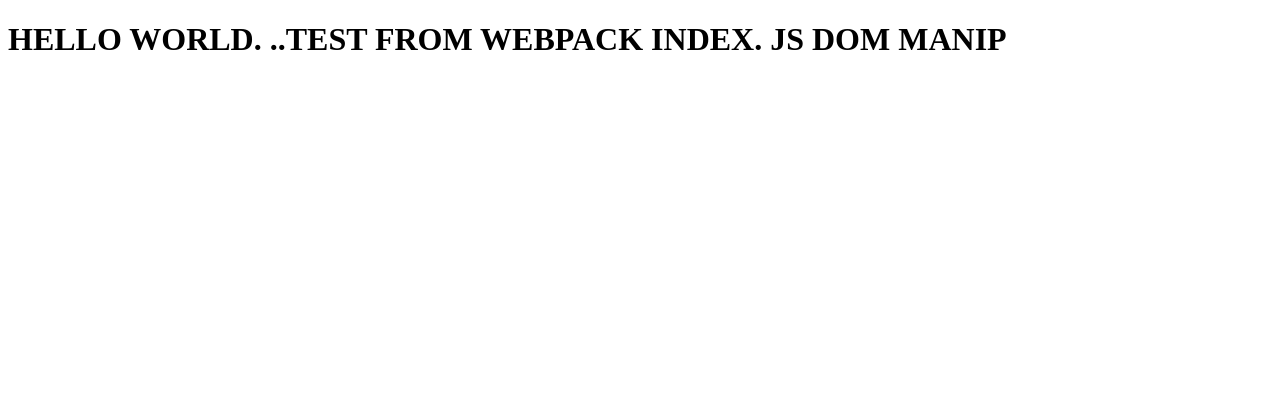
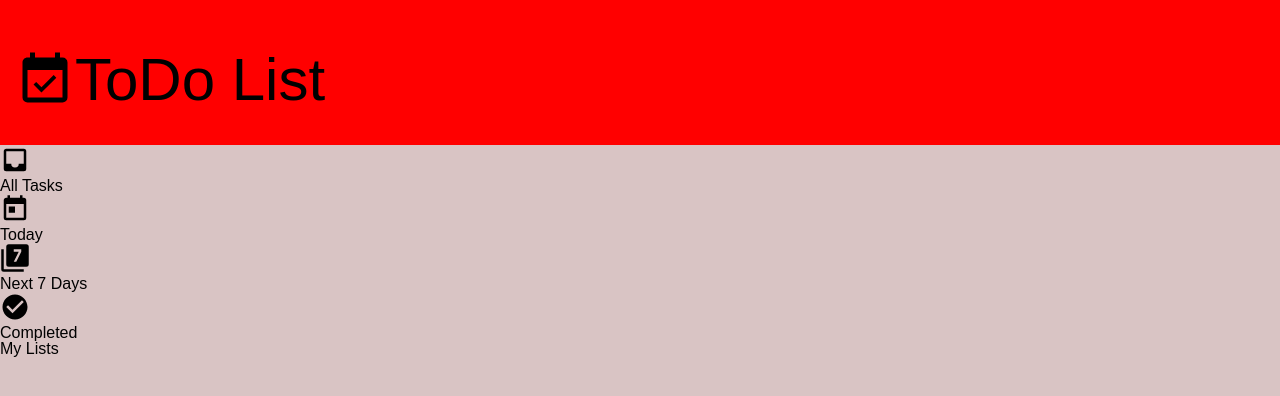
Before and after one commit to arsharora017/odin-todo_list, a website built with webpack: page dist/index.html in a window 1280 px wide. Built offline with Linux system fonts and the light colour scheme.

Commit message:
work on page layout. create header and style it.

```diff
--- a/package.json
+++ b/package.json
@@ -38,6 +38,7 @@
     "commander": "^2.20.3",
     "cross-spawn": "^7.0.3",
     "cssesc": "^3.0.0",
+    "date-fns": "^2.30.0",
     "electron-to-chromium": "^1.4.467",
     "enhanced-resolve": "^5.15.0",
     "envinfo": "^7.10.0",
--- a/src/index.js
+++ b/src/index.js
@@ -1,7 +1 @@
-// Testing out webpack initial setup of index.js
-console.log("testing index.js webpack");
-// Testing out DOM manip via webpack
-const contentDiv = document.querySelector(".content");
-const testH1 = document.createElement("h1");
-testH1.textContent = "HELLO WORLD. ..TEST FROM WEBPACK INDEX. JS DOM MANIP";
-contentDiv.appendChild(testH1);
+import "./style.css";
--- a/src/style.css
+++ b/src/style.css
@@ -0,0 +1,178 @@
+/* Meyer reset */
+/* http://meyerweb.com/eric/tools/css/reset/
+   v2.0 | 20110126
+   License: none (public domain)
+*/
+
+html,
+body,
+div,
+span,
+applet,
+object,
+iframe,
+h1,
+h2,
+h3,
+h4,
+h5,
+h6,
+p,
+blockquote,
+pre,
+a,
+abbr,
+acronym,
+address,
+big,
+cite,
+code,
+del,
+dfn,
+em,
+img,
+ins,
+kbd,
+q,
+s,
+samp,
+small,
+strike,
+strong,
+sub,
+sup,
+tt,
+var,
+b,
+u,
+i,
+center,
+dl,
+dt,
+dd,
+ol,
+ul,
+li,
+fieldset,
+form,
+label,
+legend,
+table,
+caption,
+tbody,
+tfoot,
+thead,
+tr,
+th,
+td,
+article,
+aside,
+canvas,
+details,
+embed,
+figure,
+figcaption,
+footer,
+header,
+hgroup,
+menu,
+nav,
+output,
+ruby,
+section,
+summary,
+time,
+mark,
+audio,
+video {
+  margin: 0;
+  padding: 0;
+  border: 0;
+  font-size: 100%;
+  font: inherit;
+  vertical-align: baseline;
+}
+/* HTML5 display-role reset for older browsers */
+article,
+aside,
+details,
+figcaption,
+figure,
+footer,
+header,
+hgroup,
+menu,
+nav,
+section {
+  display: block;
+}
+body {
+  line-height: 1;
+}
+ol,
+ul {
+  list-style: none;
+}
+blockquote,
+q {
+  quotes: none;
+}
+blockquote:before,
+blockquote:after,
+q:before,
+q:after {
+  content: "";
+  content: none;
+}
+table {
+  border-collapse: collapse;
+  border-spacing: 0;
+}
+
+/*
+ ******** MY Css Code Starts from here*****
+*/
+
+svg {
+  height: 30px;
+}
+
+/*
+******CSS Variables *******
+*/
+
+:root {
+  --bg-color: rgb(217, 196, 196);
+}
+
+body {
+  font-family: "Montserrat", sans-serif, monospace;
+  background-color: var(--bg-color);
+}
+
+/*
+********* Header ***********
+*/
+
+header {
+  background-color: red;
+  padding-top: 15px;
+  padding-left: 15px;
+  display: flex;
+  height: 130px;
+  justify-content: start;
+}
+
+header > div {
+  display: flex;
+  justify-content: center;
+  align-items: center;
+}
+
+header > div > svg {
+  height: 60px;
+}
+
+header > div > h1 {
+  font-size: 60px;
+}
```
Also changed, not shown: dist/index.html, dist/main.js, 1 other file.
